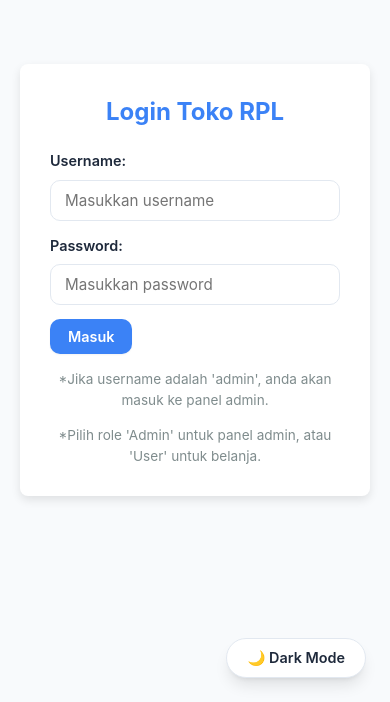
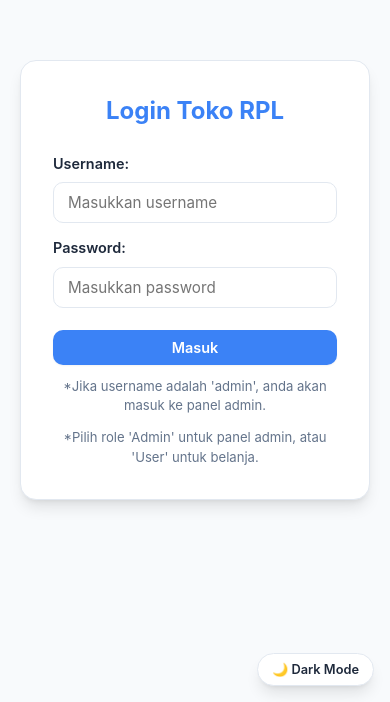
Before and after one commit to Quil02/basic-shop, a plain HTML site: page login.html in a window 390 px wide. Shown: the part 142-844 px from the top of the page. Drawn offline with Linux system fonts and the light colour scheme.

Commit message:
fix: complete media query syntax and update responsive layout
Co-authored-by: aider (gemini/gemini-3.7-flash) <aider@aider.chat>

```diff
--- a/css/style.css
+++ b/css/style.css
@@ -333,4 +333,40 @@ tbody tr:hover {
 }
 
 /* --- RESPONSIVE BREAKPOINTS --- */
-@media (max-width: 768px
+@media (max-width: 768px) {
+    header {
+        flex-direction: column;
+        gap: 12px;
+        align-items: flex-start;
+        padding: 14px 4%;
+    }
+
+    .nav-right {
+        width: 100%;
+        justify-content: space-between;
+    }
+
+    .container {
+        padding: 16px 4%;
+    }
+
+    .filter-wrapper {
+        flex-direction: column !important;
+    }
+
+    .filter-wrapper select,
+    .filter-wrapper input {
+        width: 100% !important;
+    }
+
+    .grid-produk {
+        grid-template-columns: 1fr;
+    }
+
+    .theme-toggle-btn {
+        bottom: 16px;
+        right: 16px;
+        padding: 8px 14px;
+        font-size: 0.8rem;
+    }
+}
--- a/login.html
+++ b/login.html
@@ -6,33 +6,39 @@
     <title>Login - Toko RPL</title>
     <link rel="stylesheet" href="css/style.css">
     <style>
-        body {
+        .login-wrapper {
+            min-height: 100vh;
             display: flex;
             justify-content: center;
             align-items: center;
-            height: 100vh;
+            padding: 20px;
         }
         .login-card {
-            background: white;
-            padding: 30px;
-            border-radius: 8px;
-            box-shadow: 0 4px 10px rgba(0, 0, 0, 0.1);
-            width: 350px;
+            background: var(--warna-card);
+            padding: 32px;
+            border-radius: var(--radius-lg);
+            box-shadow: var(--shadow-lg);
+            border: 1px solid var(--warna-border);
+            width: 100%;
+            max-width: 380px;
         }
         h2 {
-            margin-bottom: 20px;
+            margin-bottom: 24px;
             color: var(--warna-utama);
             text-align: center;
+            font-size: 1.5rem;
+            font-weight: 700;
         }
         .info {
-            font-size: 0.85rem;
-            color: #7f8c8d;
-            margin-top: 15px;
+            font-size: 0.82rem;
+            color: var(--warna-teks-muted);
+            margin-top: 12px;
             text-align: center;
         }
     </style>
 </head>
 <body>
+    <div class="login-wrapper">
         <div class="login-card">
             <h2>Login Toko RPL</h2>
             <form id="formLogin">
@@ -44,10 +50,11 @@
                     <label>Password:</label>
                     <input type="password" id="password" required placeholder="Masukkan password">
                 </div>
-            <button type="submit">Masuk</button>
+                <button type="submit" style="width: 100%; margin-top: 8px;">Masuk</button>
             </form>
             <div class="info">*Jika username adalah 'admin', anda akan masuk ke panel admin.</div>
             <div class="info">*Pilih role 'Admin' untuk panel admin, atau 'User' untuk belanja.</div>
+        </div>
     </div>
 
     <script src="js/auth.js"></script>
```
Also changed, not shown: admin.html (+5 -3 lines), cart.html (+6 -1 lines), index.html (+1 -1 lines). Lines whose indentation alone changed are shown as unchanged.
